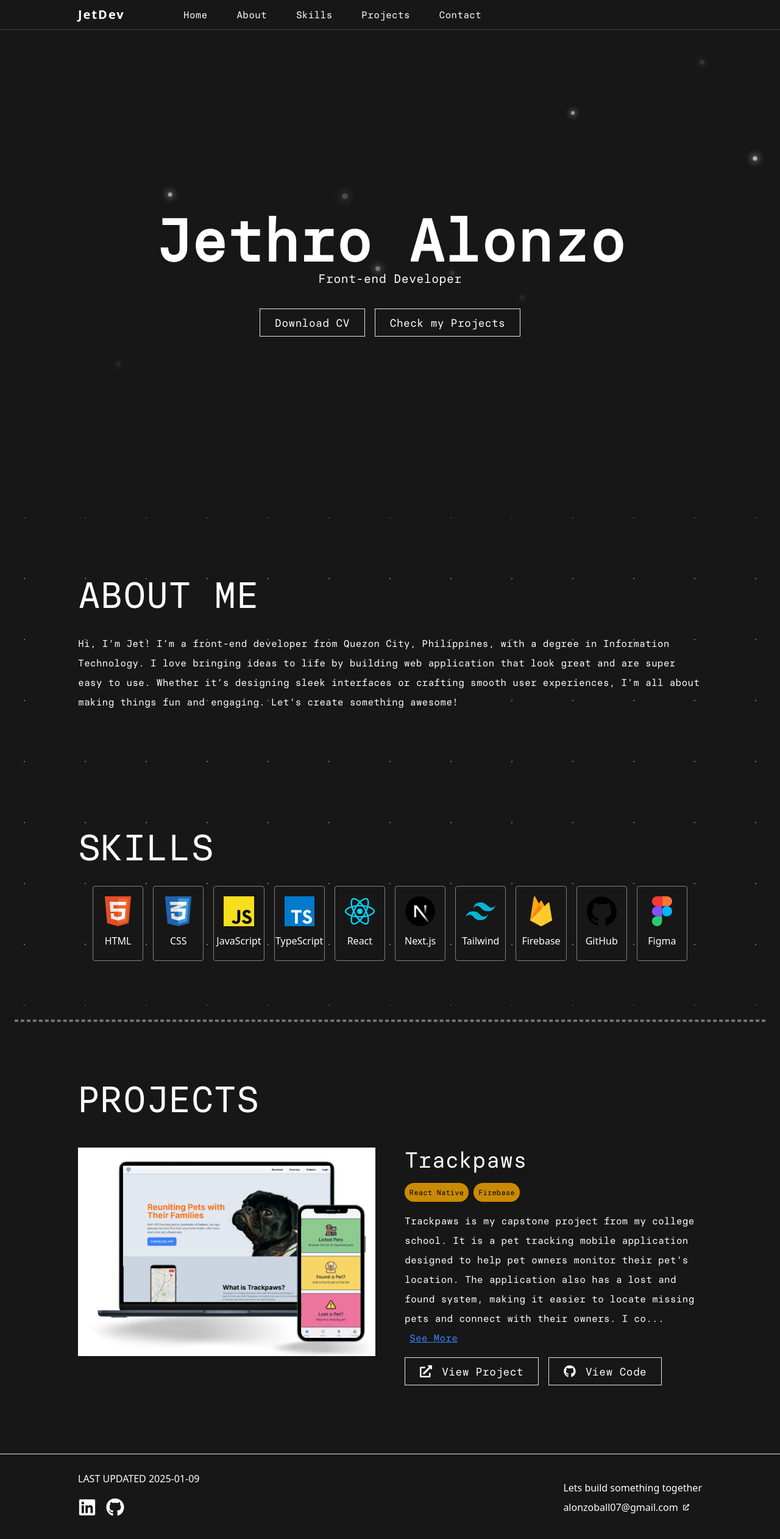
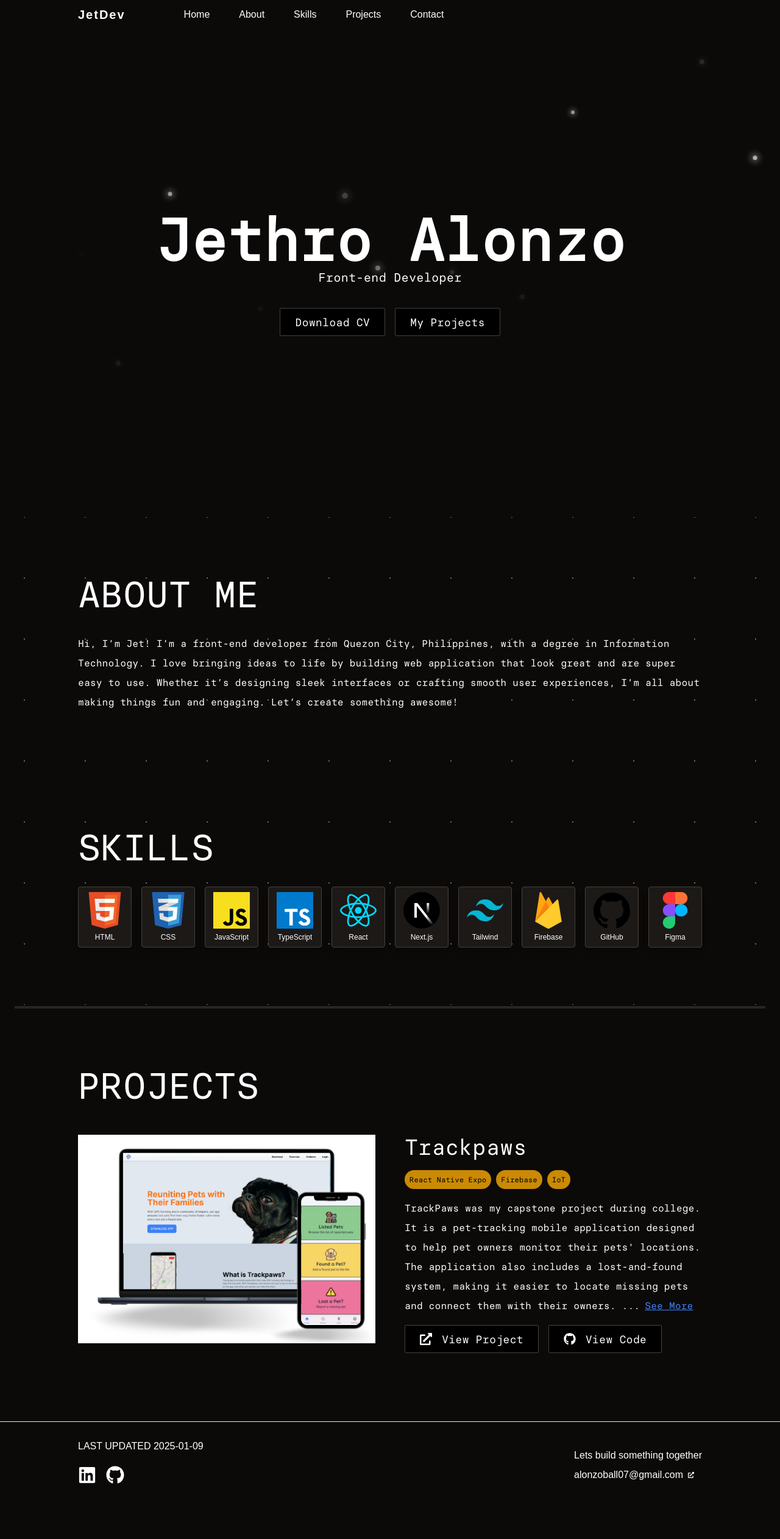
Before and after one commit to jetdev34/portfolio-v2-next, a Next.js app: page / in a window 1280 px wide. Shown: the top 2524 px of the page at 61% size. After the commit the page ends 2474 px from the top, so only its background shows below. Built offline with nearby package versions, Linux system fonts and the light colour scheme.

Commit message:
improve design

```diff
--- a/app/(main)/Footer.tsx
+++ b/app/(main)/Footer.tsx
@@ -19,7 +19,7 @@ function Footer() {
                 <FaLinkedin size={30} />
               </Link>
             </li>
-            <li>
+            <li className="link">
               <Link
                 target="_blank"
                 href="https://github.com/jetdev34"
--- a/app/(main)/Hero.tsx
+++ b/app/(main)/Hero.tsx
@@ -34,7 +34,7 @@ function Hero() {
               href="/Alonzo_Jethro_Resume.pdf"
               text="Download CV"
             />
-            <Button href="#projects" text="Check my Projects" />
+            <Button href="#projects" text="My Projects" />
           </div>
         </div>
       </div>
--- a/app/(main)/NavBar.tsx
+++ b/app/(main)/NavBar.tsx
@@ -1,12 +1,31 @@
-import React from "react";
+"use client";
+
+import React, { useState, useEffect } from "react";
 import Link from "next/link";
 
 function NavBar() {
+  const [isScrolled, setIsScrolled] = useState(false);
+
+  useEffect(() => {
+    const handleScroll = () => {
+      setIsScrolled(window.scrollY > 0);
+    };
+
+    window.addEventListener("scroll", handleScroll);
+    return () => {
+      window.removeEventListener("scroll", handleScroll);
+    };
+  }, []);
+
   return (
-    <nav className="sticky top-0 left-0 w-full z-20 py-2  bg-transparent border-b border-gray-700">
+    <nav
+      className={`${
+        isScrolled ? "bg-card  shadow-lg" : "bg-transparent border-transparent"
+      } sticky top-0 w-full z-20 py-2 mb-0 transition-all duration-300 ease-in-out`}
+    >
       <div className="container flex items-center gap-24">
         <h2 className="text-xl font-bold tracking-widest">JetDev</h2>
-        <ul className="hidden md:flex items-center gap-12 font-silk">
+        <ul className="hidden md:flex items-center gap-12">
           <li>
             <Link className="link" href="#hero">
               Home
--- a/app/(main)/Projects.tsx
+++ b/app/(main)/Projects.tsx
@@ -7,7 +7,7 @@ import FadeUpAnimation from "@/components/Animation/FadeUpAnimation";
 function Projects() {
   return (
     <>
-      <div className="border-2 border-dashed border-gray-500 mx-6"></div>
+      <div className="border-2  border-stone-800 mx-6"></div>
       <section className="spacing" id="projects">
         <div className="container">
           <SubHeader text="Projects" />
--- a/app/(main)/Skills.tsx
+++ b/app/(main)/Skills.tsx
@@ -11,7 +11,7 @@ function Skills() {
       <div className="container">
         <SubHeader text="Skills" />
 
-        <FadeUpAnimation className="grid" duration={0.5}>
+        <FadeUpAnimation className="grid " duration={0.5}>
           {SKILLS.map((skill) => (
             <Box
               key={skill.name}
--- a/app/globals.css
+++ b/app/globals.css
@@ -4,7 +4,7 @@
 
 :root {
   --foreground: #ffffff;
-  --background: #171717;
+  --background: #0c0a09;
 }
 /*
 @media (prefers-color-scheme: dark) {
@@ -23,7 +23,7 @@ body {
   /* letter-spacing: 1.5; */
   color: var(--foreground);
   background: var(--background);
-  /* font-family: Arial, Helvetica, sans-serif; */
+  font-family: Silk, sans-serif;
   /* font-size: 12px; */
 }
 
@@ -43,7 +43,6 @@ body {
   .grid {
     display: grid;
     grid-template-columns: repeat(auto-fit, minmax(80px, 1fr));
-    padding: 0 1.5em;
     gap: 1em;
   }
 
@@ -52,9 +51,8 @@ body {
     flex-direction: column;
     justify-content: center;
     align-items: center;
-    padding: 1em;
+    /* padding: 1em; */
     border-radius: 4px;
-    border: 1px solid gray;
   }
 
   .box-span {
@@ -62,4 +60,12 @@ body {
     text-align: center;
     /* font-size: 14px; */
   }
+
+  .border-color {
+    @apply border-stone-700;
+  }
+
+  .bg-card {
+    @apply bg-stone-900;
+  }
 }
--- a/components/Box.tsx
+++ b/components/Box.tsx
@@ -8,8 +8,8 @@ interface Props {
 
 function Box({ image_url, text }: Props) {
   return (
-    <div className="box">
-      <Image src={image_url} alt={text} width={80} height={80} />
+    <div className="box text-xs p-2 bg-card shadow-lg border-color border ">
+      <Image src={image_url} alt={text} width={60} height={60} />
       <span className="box-span">{text}</span>
     </div>
   );
--- a/components/Button.tsx
+++ b/components/Button.tsx
@@ -16,7 +16,7 @@ function Button({ text, icon = "default", href, target, rel }: Props) {
     <Link
       href={href}
       target={target}
-      className="border py-2 text-xs md:text-lg px-2 md:px-4 lg:px-6 font-silk flex items-center gap-4"
+      className="border border-color bg-black rounded-sm py-2 text-xs md:text-lg px-2 md:px-4 lg:px-6 font-silk flex items-center gap-4 hover:opacity-50 transition duration-300 ease-in-out"
       rel={rel}
     >
       {icon === "link" && <FaExternalLinkAlt size={20} />}
--- a/lib/data.ts
+++ b/lib/data.ts
@@ -44,9 +44,9 @@ export const SKILLS = [
 export const PROJECTS = [
   {
     title: "Trackpaws",
-    stack: ["React Native", "Firebase"],
+    stack: ["React Native Expo", "Firebase", "IoT"],
     description:
-      "Trackpaws is my capstone project from my college school. It is a pet tracking mobile application designed to help pet owners monitor their pet's location. The application also has a lost and found system, making it easier to locate missing pets and connect with their owners. I contributed on the development of the lost and found feature and the overall design of the mobile application and web application ",
+      "TrackPaws was my capstone project during college. It is a pet-tracking mobile application designed to help pet owners monitor their pets' locations. The application also includes a lost-and-found system, making it easier to locate missing pets and connect them with their owners. I contributed to the development of the lost-and-found feature as well as the overall design of both the mobile and web applications. ",
     // image_url: "/trackpaws.png",
     demo_link: "https://trackpaws-96bu.vercel.app/",
     code_link: "https://github.com/BJChickky12/TrackPaws-main",
```
